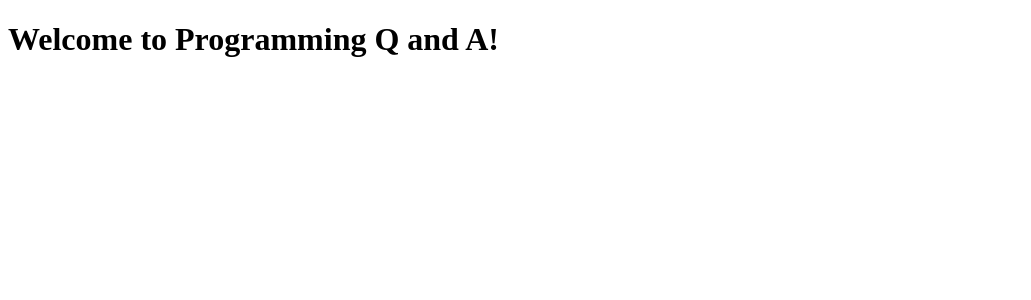
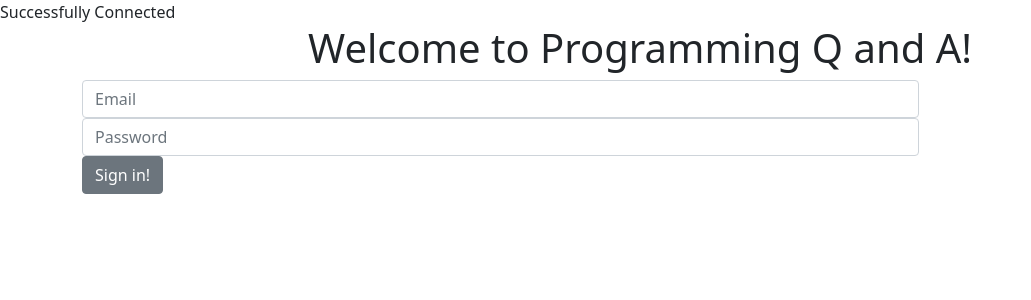
Before and after one commit to mike101011/CF-FSWD_Project_Q_and_A, a PHP site: page / in a window 1280 px wide. Shown: the top 300 px of the page, without its empty margins (0-1031 px from the left). Run offline with PHP 8.4, Linux system fonts and the light colour scheme.

Commit message:
login on the index page, fileupload updated

```diff
--- a/components/file_upload.php
+++ b/components/file_upload.php
@@ -1,4 +1,10 @@
 <?php
+function inpTransf($val)
+{
+    $i = trim($val);
+    $i = strip_tags($i);
+    return htmlspecialchars($i);
+}
 function file_upload($picture, $source = 'user') //**Please note that always when uploading the images the form tag in HTML must have the attribute: enctype="multipart/form-data".
 {
     $result = new stdClass(); //this object will carry status from file upload
--- a/index.php
+++ b/index.php
@@ -1,3 +1,43 @@
+<?php
+session_start();
+if (isset($_SESSION['user']) != "") {
+    header("Location: users/userhome.php"); // redirects to home.php
+}
+if (isset($_SESSION['adm']) != "") {
+    header("Location: users/dashboard.php"); // redirects to home.php
+}
+require_once "components/db_connect.php";
+require_once "components/file_upload.php";
+$email = $pass = $emailError = "";
+$errclass = "d-none";
+$error = false;
+if (isset($_POST["submit-btn"])) {
+    $email = inpTransf($_POST["email"]);
+    $pass = inpTransf($_POST["pass"]);
+    if (!filter_var($email, FILTER_VALIDATE_EMAIL)) {
+        $error = true;
+        $emailError = "Please enter valid email address.";
+    } else {
+        $pass = hash('sha256', $pass);
+        $sql = "SELECT * FROM users WHERE email='$email' AND pass='$pass'";
+        $res = mysqli_query($connect, $sql);
+        if (mysqli_num_rows($res) == 0) {
+            $error = true;
+            $errclass = "";
+        }
+        if (!$error) {
+            $row = mysqli_fetch_assoc($res);
+            if ($row["role"] == "adm") {
+                $_SESSION["adm"] = $row["u_id"];
+                header("Location: users/dashboard.php");
+            } else {
+                $_SESSION["user"] == $row["u_id"];
+                header("Location: users/userhome.php");
+            }
+        }
+    }
+}
+?>
 <!DOCTYPE html>
 <html lang="en">
 
@@ -6,10 +46,26 @@
     <meta http-equiv="X-UA-Compatible" content="IE=edge">
     <meta name="viewport" content="width=device-width, initial-scale=1.0">
     <title>Programming Q and A</title>
+    <?php require_once "components/boot-css.php" ?>
 </head>
 
 <body>
     <h1 class="text-center">Welcome to Programming Q and A!</h1>
+
+    <div class="container">
+        <div class="<?php echo $errclass; ?> text-danger">
+            <h6>Wrong credentials! Try again.</h6>
+        </div>
+        <form class="w-75" method="post" action="<?php echo htmlspecialchars($_SERVER['PHP_SELF']); ?>" autocomplete="off" enctype="multipart/form-data">
+            <div> <input type="text" class="form-control" name="email" placeholder="Email">
+            </div>
+            <span class="text-danger"><?php echo $emailError; ?></span>
+            <div><input type="password" class="form-control" name="pass" placeholder="Password"></div>
+            <button type="submit" name="submit-btn" class="btn btn-secondary">Sign in!</button>
+
+        </form>
+    </div>
+
 </body>
 
 </html>
```
Also changed, not shown: users/register.php (+8 -8 lines).
